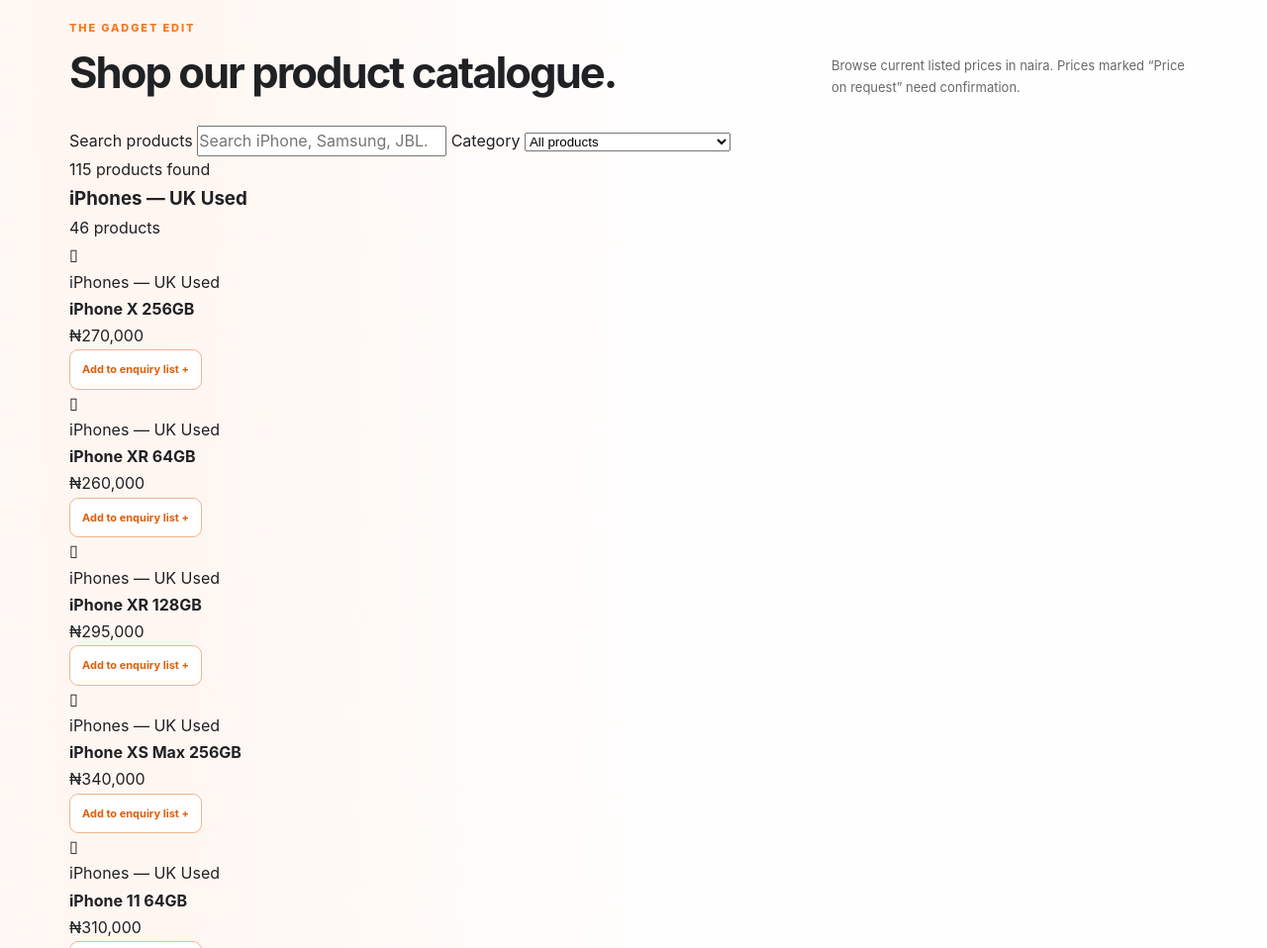
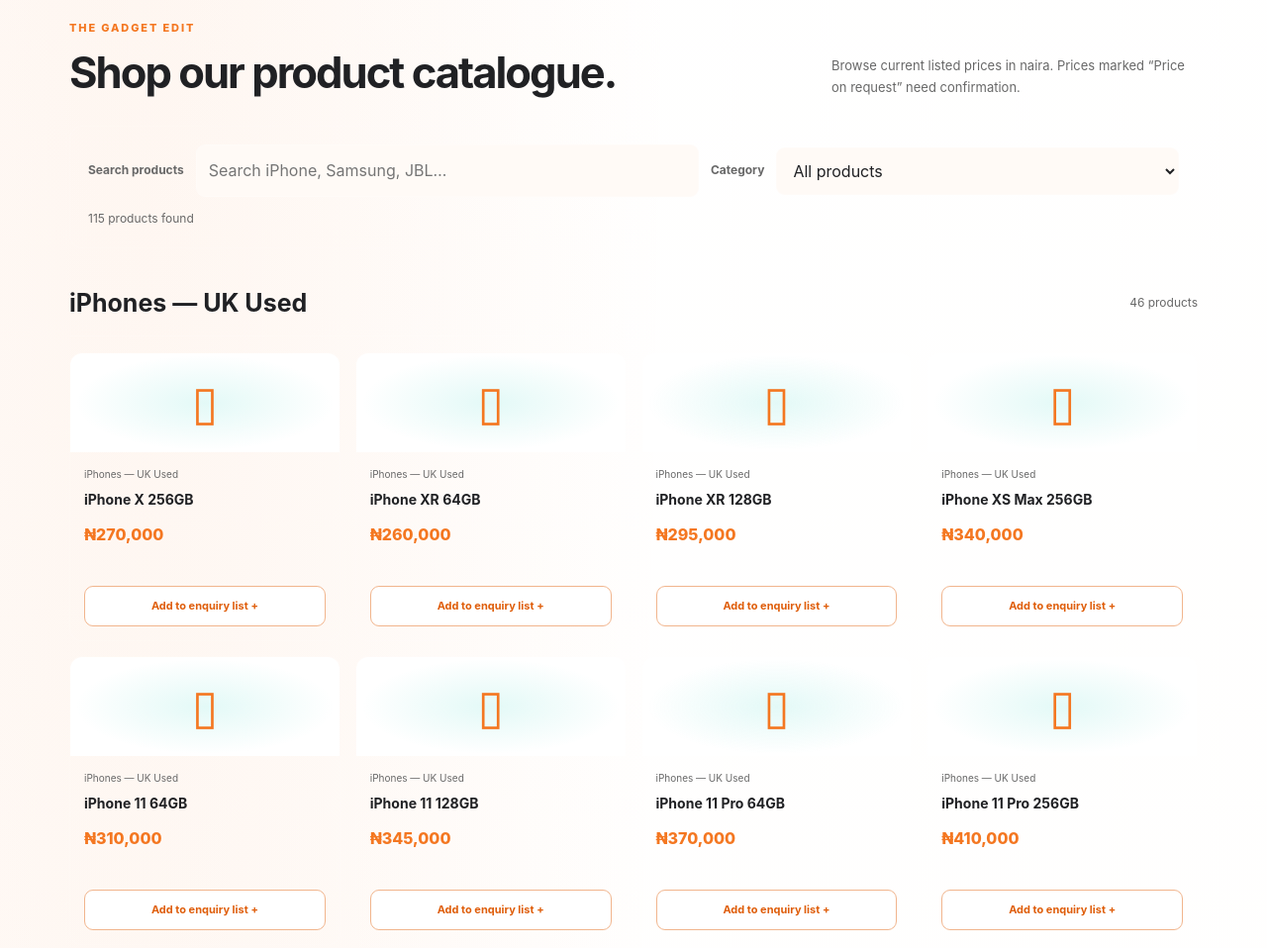
Before and after one commit to workingskayykayy-ctrl/big-kayy-global, a website: page public/index.html in a window 1280 px wide. Shown: the part 840-1798 px from the top of the page at 99% size. Drawn offline with Linux system fonts and the light colour scheme.

Commit message:
Style public product catalogue

```diff
--- a/public/style.css
+++ b/public/style.css
@@ -1340,3 +1340,24 @@
     transition-duration: .01ms !important;
   }
 }
+
+/* Searchable product catalogue */
+.catalog-controls{display:grid;grid-template-columns:auto minmax(150px,1fr) auto minmax(150px,.8fr);align-items:center;gap:12px;margin:26px 0 34px;padding:18px;background:var(--panel,rgba(255,255,255,.025));border:1px solid var(--line,rgba(255,255,255,.1));border-radius:14px}
+.catalog-search-label{font-size:12px;font-weight:700;color:var(--muted,#aab4b6)}
+.catalog-controls input,.catalog-controls select{min-width:0;width:100%;background:var(--bg-deep);color:var(--text,#f5f7f7);border:1px solid rgba(255,255,255,.16);border-radius:9px;padding:12px;font:inherit}
+.catalog-count{grid-column:1/-1;margin:0;font-size:12px;color:var(--muted,#aab4b6)}
+.catalog-category{margin:30px 0 42px}
+.catalog-category-heading{display:flex;align-items:center;justify-content:space-between;gap:12px;margin-bottom:16px;border-bottom:1px solid rgba(255,255,255,.12);padding-bottom:12px}
+.catalog-category-heading h3{margin:0;font-size:clamp(19px,3vw,25px)}
+.catalog-category-heading span{font-size:12px;color:var(--muted,#aab4b6)}
+.catalog-product-grid{display:grid;grid-template-columns:repeat(4,minmax(0,1fr));gap:15px}
+.catalog-product-card{min-width:0;overflow:hidden;background:var(--card,rgba(255,255,255,.035));border:1px solid rgba(255,255,255,.1);border-radius:13px}
+.catalog-product-visual{height:100px;display:grid;place-items:center;background:radial-gradient(ellipse at center,rgba(57,214,197,.14),transparent 68%),var(--surface);color:var(--accent,var(--accent));font-size:48px;font-weight:300}
+.catalog-product-info{padding:14px;display:flex;flex-direction:column;align-items:flex-start;min-height:190px}
+.catalog-product-category{font-size:10px;color:var(--muted,#aab4b6);margin:0 0 7px}
+.catalog-product-info h4{font-size:14px;line-height:1.45;margin:0 0 12px;overflow-wrap:anywhere}
+.catalog-product-price{font-size:16px;font-weight:800;color:var(--accent,var(--accent));margin:0 0 14px}
+.catalog-product-price.price-request{font-size:13px;color:var(--accent)}
+.catalog-add-item{margin-top:auto;width:100%;font-size:11px;padding:10px 8px}
+@media(max-width:900px){.catalog-product-grid{grid-template-columns:repeat(3,minmax(0,1fr))}.catalog-controls{grid-template-columns:1fr 1fr}.catalog-search-label{align-self:end}}
+@media(max-width:600px){.catalog-product-grid{grid-template-columns:repeat(2,minmax(0,1fr));gap:10px}.catalog-product-info{padding:11px;min-height:185px}.catalog-product-visual{height:82px}.catalog-product-info h4{font-size:12px}.catalog-product-price{font-size:14px}.catalog-controls{padding:13px;gap:9px}.catalog-search-label{font-size:11px}}
```
